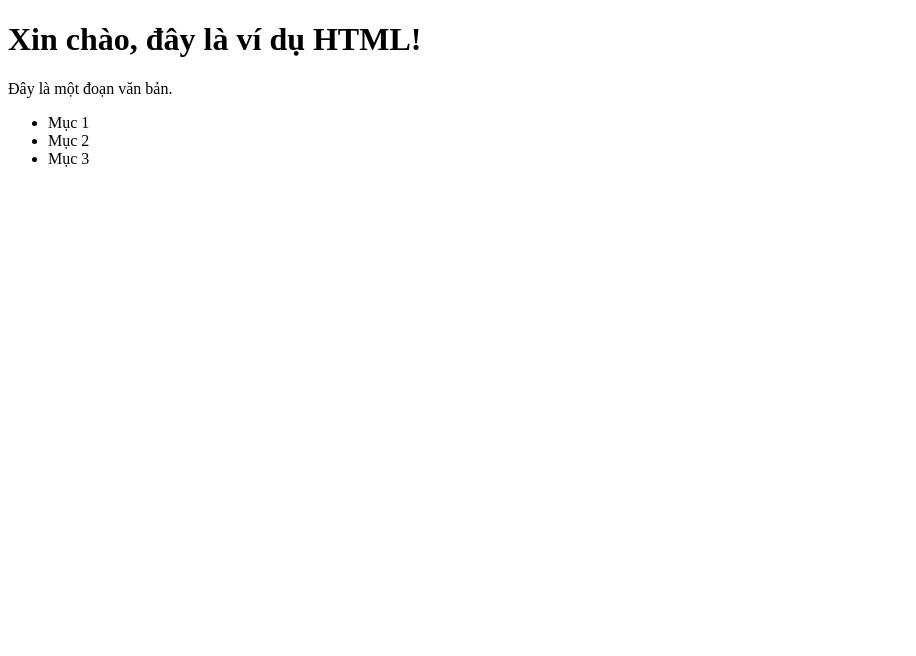
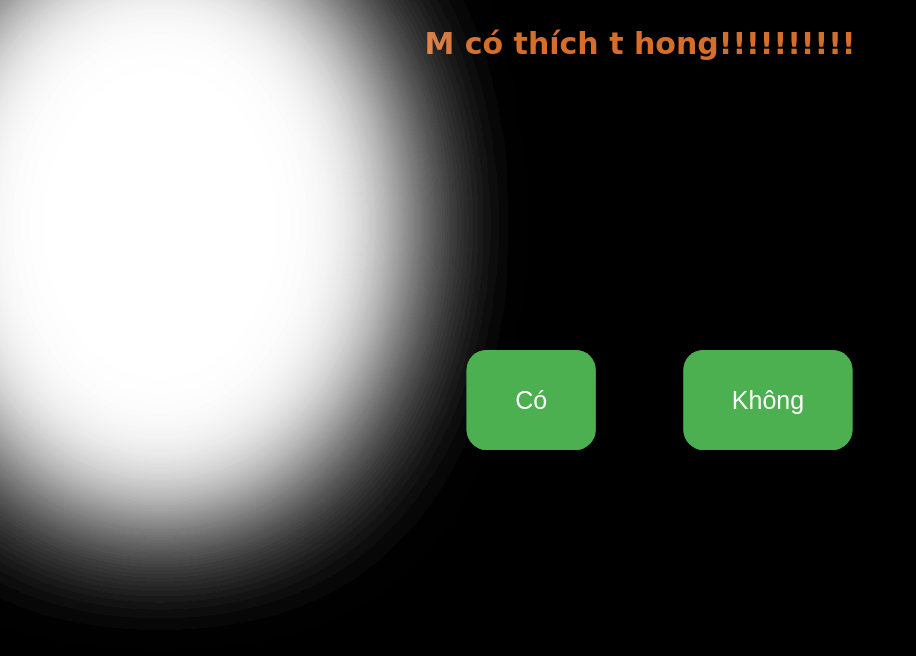
Before and after one commit to HQB0703/test, a plain HTML site: page index.html in a window 1280 px wide. Shown: the whole page, without its empty margins (0-916 px from the left). Drawn offline with Linux system fonts and the light colour scheme.

Commit message:
Add files via upload

```diff
--- /dev/null
+++ b/css/style.css
@@ -0,0 +1,95 @@
+
+.hehe{
+    text-align: center;
+    font-size: 30px;
+    font-family: 'Playpen Sans', cursive;
+    margin: 2vw;
+    animation: changeColor 6s linear infinite;
+
+}
+@keyframes changeColor {
+    0% { color: red; }
+    25% { color: blue; }
+    50% { color: green; }
+    75% { color: orange; }
+    100% { color: purple; }
+}
+
+.button-container {
+    text-align: center;
+    display: inline-block;
+    position: absolute;
+    top: 50%;
+    left: 41.5%;
+    transform: translate(-50%, -50%);
+}
+
+button {
+    padding: 2vw 3vw;
+    font-size: 25px;
+    margin: 10px;
+    font-family: 'Asap', sans-serif;
+    outline: none;
+    border: none;
+    background: none;
+    color: #fff;
+}
+
+#yes-container {
+
+    background-color: #4CAF50;
+    border-radius: 20px;
+}
+
+#no-container {
+
+    background-color: #4CAF50;
+    border-radius: 20px;
+    margin-left: 18.5%;
+}
+body, html {
+    height: 100%;
+    margin: 0;
+}
+
+.background {
+    position: relative;
+    width: 100%;
+    height: 100%;
+    background-color: #000;
+    overflow: hidden;
+}
+
+.spark {
+    position: absolute;
+    width: 25vw;
+    height: 35vw;
+    background-color: #fff;
+    border-radius: 50%;
+    filter: blur(90px);
+}
+
+#countdown {
+    font-size: 16px;
+    margin-top: 10px;
+}
+.popup {
+    display: none;
+    position: fixed;
+    top: 50%;
+    left: 50%;
+    transform: translate(-50%, -50%);
+    background-color: #fff;
+    padding: 20px;
+    border-radius: 10px;
+    box-shadow: 0 0 10px rgba(0, 0, 0, 0.5);
+    text-align: center;
+}
+
+/* Thêm kiểu cho liên kết */
+#link {
+    display: none;
+    margin-top: 10px;
+    text-decoration: none;
+    color: #007bff;
+}
--- a/index.html
+++ b/index.html
@@ -1,15 +1,39 @@
 <!DOCTYPE html>
 <html>
 <head>
-    <title>Ví dụ HTML</title>
+    <title>Chọn YES hoặc NO</title>
+    <link rel="stylesheet" href="/css/style.css">
 </head>
 <body>
-    <h1>Xin chào, đây là ví dụ HTML!</h1>
-    <p>Đây là một đoạn văn bản.</p>
-    <ul>
-        <li>Mục 1</li>
-        <li>Mục 2</li>
-        <li>Mục 3</li>
-    </ul>
+    <div class="background">
+        <div class="spark" id="spark1"></div>
+        <div class="spark" id="spark2"></div>
+        <div class="spark" id="spark3"></div>
+        <div class="spark" id="spark1"></div>
+        <div class="spark" id="spark2"></div>
+        <div class="spark" id="spark3"></div>
+
+    <div>
+        <h1 class="hehe">M có thích t hong!!!!!!!!!!</h1>
+    </div>
+    <div id="yes-container" class="button-container">
+        <button id="yes-button" onclick="alert('Bạn đã chọn YES!')">Có</button>
+    </div>
+    <div id="no-container" class="button-container">
+        <button id="no-button" onclick="moveNoButton()">Không</button>
+    </div>
+
+    <div id="yes-container" class="button-container">
+        <button id="yes-button" onclick="showPopup()">Có</button>
+    </div>
+    <div id="no-container" class="button-container">
+        <button id="no-button" onclick="moveNoButton()">Không</button>
+    </div>
+    <div id="popup" class="popup">
+        <p>YEAHH!</p>
+        <p>Liên kết sẽ mở sau <span id="countdown">5</span> giây</p>
+    </div>
+
+    <script src="script.js"></script>
 </body>
 </html>
--- /dev/null
+++ b/script.js
@@ -0,0 +1,19 @@
+function moveNoButton() {
+  const buttonNo = document.getElementById("no-button");
+
+  // Lấy kích thước của nút "NO"
+  const buttonWidth = buttonNo.offsetWidth;
+  const buttonHeight = buttonNo.offsetHeight;
+
+  // Tính toán phạm vi di chuyển dựa trên 75% chiều rộng và 65% chiều dài tính từ tâm màn hình
+  const maxX = window.innerWidth * 0.75 - buttonWidth;
+  const maxY = window.innerHeight * 0.25 - buttonHeight;
+
+  // Tạo vị trí mới ngẫu nhiên cho nút "NO" trong phạm vi này
+  const newX = Math.floor(Math.random() * maxX);
+  const newY = Math.floor(Math.random() * maxY);
+
+  // Đặt vị trí mới cho nút "NO"
+  buttonNo.style.left = newX + "px";
+  buttonNo.style.top = newY + "px";
+}
```
